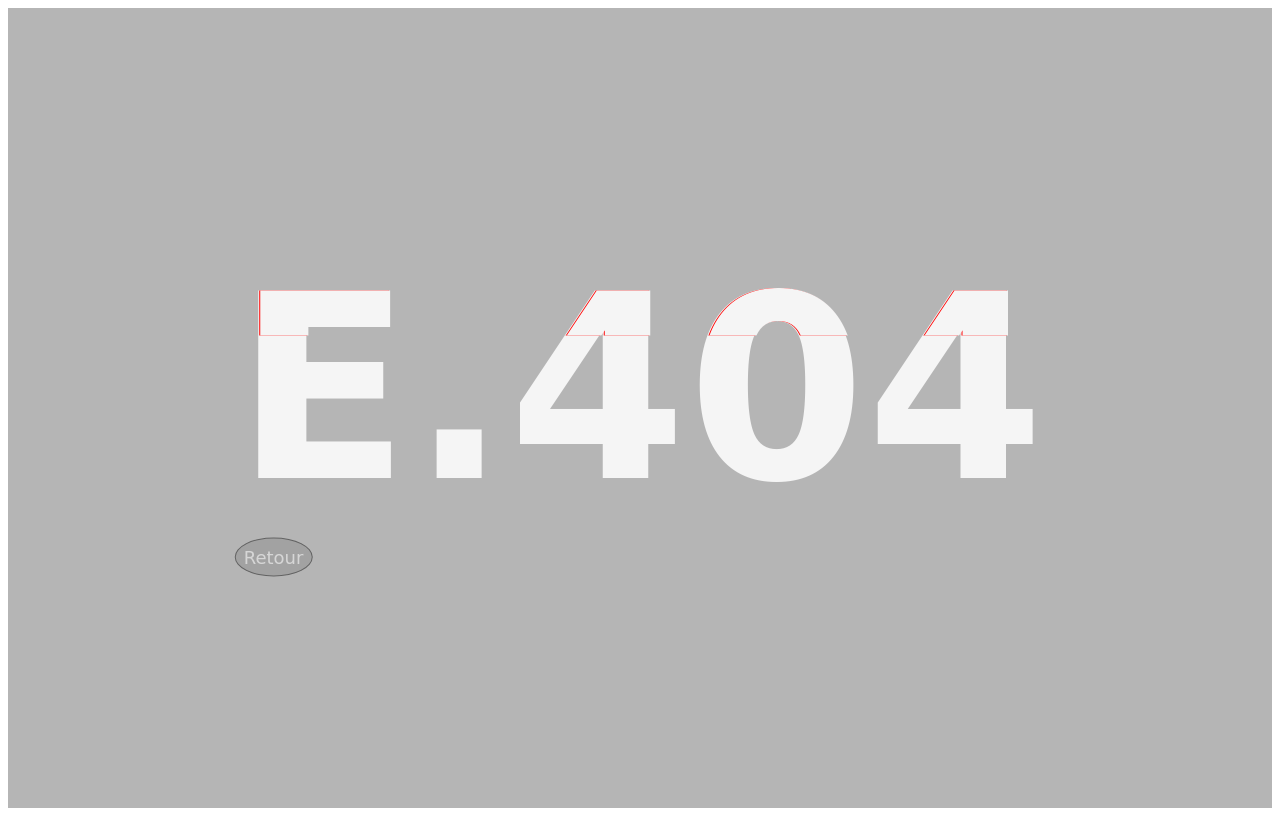
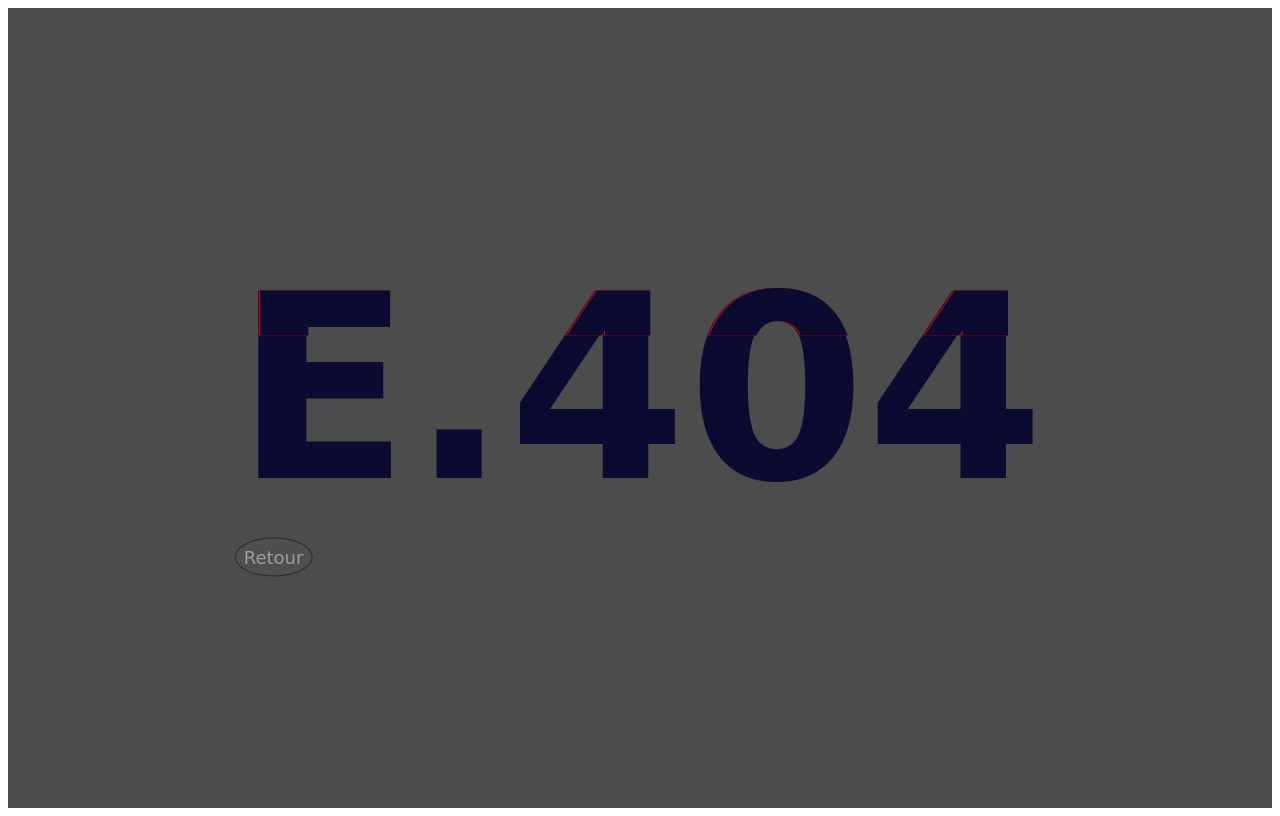
Before and after one commit to angeliquejeanne/404-Error-G, a plain HTML site: page index.html in a window 1280 px wide. Drawn offline with Linux system fonts and the light colour scheme; a web font is replaced by a local one.

Commit message:
modifs style

```diff
--- a/style.css
+++ b/style.css
@@ -6,10 +6,10 @@
 }
 .overlay
 {
-  background: #5c5c5c;
+  background: Black;
   max-width: 100%;
   height: 100vh;
-  opacity: .45;
+  opacity: .7;
   z-index: 2;
 }
 .over404 {
@@ -34,7 +34,7 @@
   font-size: 6rem;
   font-weight: 700;
   margin: 0;
-  color: whitesmoke;
+  color: rgb(11, 11, 49);
   letter-spacing: .8px;
   text-transform: uppercase;
 }
```
